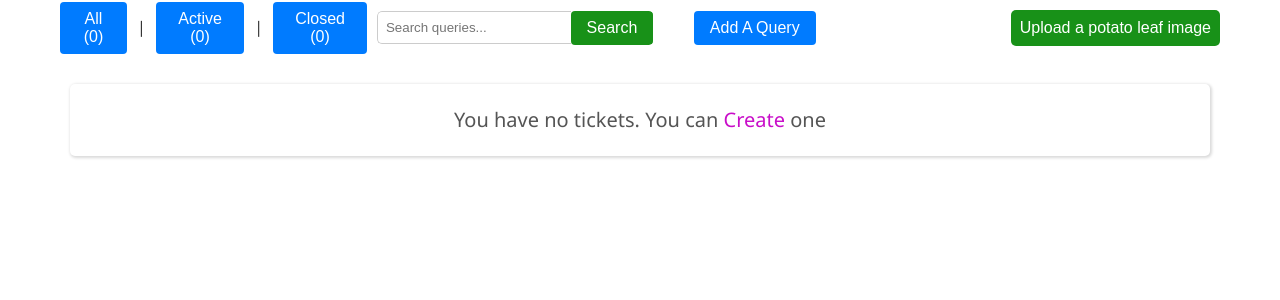
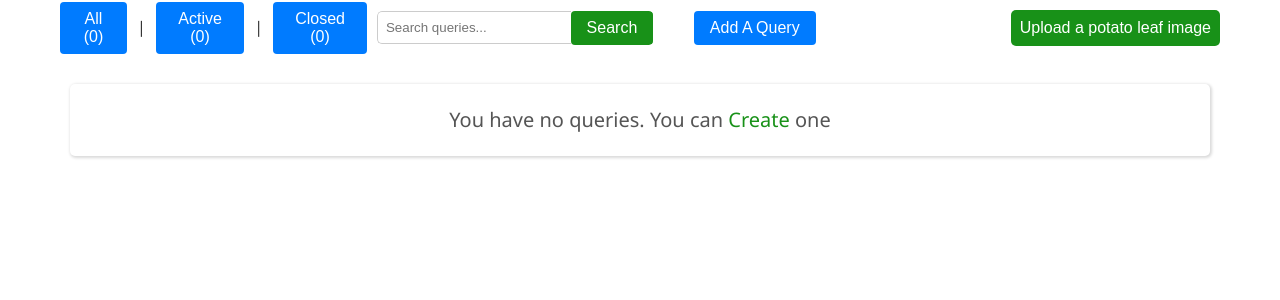
Before and after one commit to muceraaa/smart-potato-farming, a Django app: a page that uses PotatoDiseaseDetection/tickets/templates/tickets/client-dashboard.html in a window 1280 px wide. Shown: the part 258-558 px from the top of the page. Run offline with Django 5.2, Linux system fonts and the light colour scheme; the visitor is signed in with stand-in values (Sample User, id 1); data comes from the database, SQL or seed files in the repository; data that the repository does not hold is empty; parts of the project's set-up code (start-up, migrations or seed data) failed here and were passed over.

Commit message:
Changed ticket to query

```diff
--- a/PotatoDiseaseDetection/tickets/templates/tickets/client-dashboard.html
+++ b/PotatoDiseaseDetection/tickets/templates/tickets/client-dashboard.html
@@ -91,7 +91,7 @@
             </div>
         {% empty %}
             <section class="empty" style="display: flex; justify-content: center; align-items: center;">
-                <p>You have no tickets. You can <a href="{% url 'create-ticket' %}" style="color: rgb(201, 14, 201);">Create</a> one</p>
+                <p>You have no queries. You can <a href="{% url 'create-ticket' %}" style="color: rgb(24, 145, 24, 1);">Create</a> one</p>
             </section>
         {% endfor %}
     </section>
```
